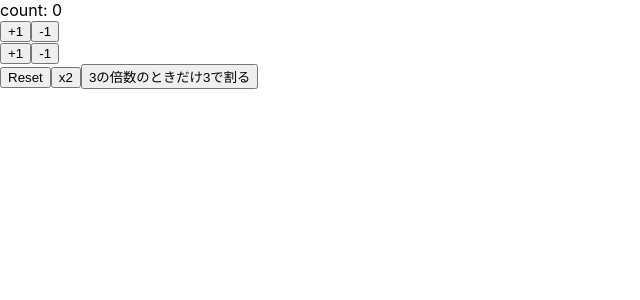
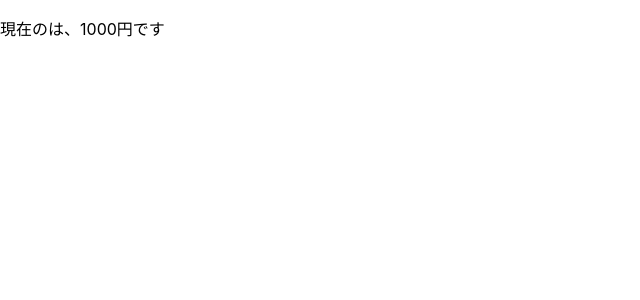
Before and after one commit to nargok/react_hook_study, a React (Create React App) app: page / in a window 1280 px wide. Shown: the top 300 px of the page, without its empty margins (0-640 px from the left). Built offline with nearby package versions, Linux system fonts and the light colour scheme.

Commit message:
複数の状態を管理

```diff
--- a/src/App.js
+++ b/src/App.js
@@ -1,34 +1,17 @@
 import React, { useState }  from 'react';
 
 const App = () => {
-  const [count, setCount] = useState(0)
+  const initialStates = {
+    name: '',
+    price: 1000,
+  }
 
-  const increment = () => setCount(count + 1)
-  const decrement = () => setCount(count - 1)
-
-  const increment2 = () => setCount(previousCount => previousCount + 1)
-  const decrement2 = () => setCount(previousCount => previousCount - 1)
-
-  const resetCount = () => setCount(0)
-  const double = () => setCount(previousCount => previousCount * 2)
-  const divide3 = () => setCount(previousCount =>
-    previousCount % 3 === 0 ? previousCount / 3 : previousCount
-  )
+  const [name, setName] = useState(initialStates.name)
+  const [price, setPrice] = useState(initialStates.price)
 
   return (
     <>
-      <div>count: {count}</div>
-      <button onClick={increment}>+1</button>
-      <button onClick={decrement}>-1</button>
-      <div>
-        <button onClick={increment2}>+1</button>
-        <button onClick={decrement2}>-1</button>
-      </div>
-      <div>
-        <button onClick={resetCount}>Reset</button>
-        <button onClick={double}>x2</button>
-        <button onClick={divide3}>3の倍数のときだけ3で割る</button>
-      </div>
+      <p>現在の{name}は、{price}円です</p>
     </>
   )
 }
```
